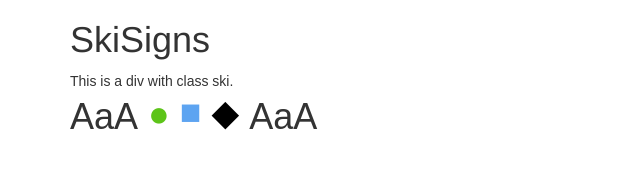
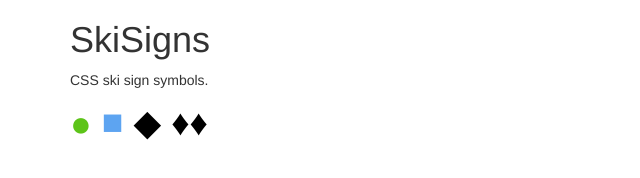
Before and after one commit to audreyfeldroy/skisigns, a website: page demo/index.html in a window 1280 px wide. Shown: the whole page, without its empty margins (0-640 px from the left). Drawn offline with nearby package versions, Linux system fonts and the light colour scheme; files that its build step writes are made by us from their sources.

Commit message:
Add 2 diamond symbol.

```diff
--- a/demo/index.html
+++ b/demo/index.html
@@ -11,16 +11,15 @@
       <div class="row">
         <div class="col-md-12">
           <h1>SkiSigns</h1>
-          <div class="ski">
-            This is a div with class ski.
-          </div>
+          <p>
+            CSS ski sign symbols.
+          </p>
 
           <div class='big'>
-            <div class='ski ski-test'></div>
             <div class='ski ski-circle'></div>
             <div class='ski ski-square'></div>
             <div class='ski ski-diamond'></div>
-            <div class='ski ski-test'></div>
+            <div class='ski ski-2diamond'></div>
           </div>
 
         </div>
--- a/src/skisigns.css
+++ b/src/skisigns.css
@@ -34,4 +34,8 @@
 .ski-diamond { top:-3px; color: #000;}
 .ski-diamond:before { content: "\0025C6"; }
 
+.ski-2diamond { top:-3px; color: #000;}
+.ski-2diamond:before { content: "\002666\002666"; }
+
+
 .ski-test:before { content: "AaA"; }
```
